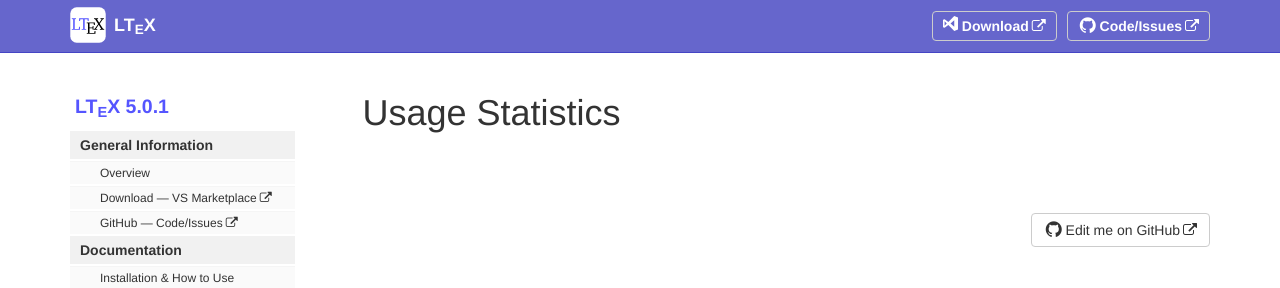
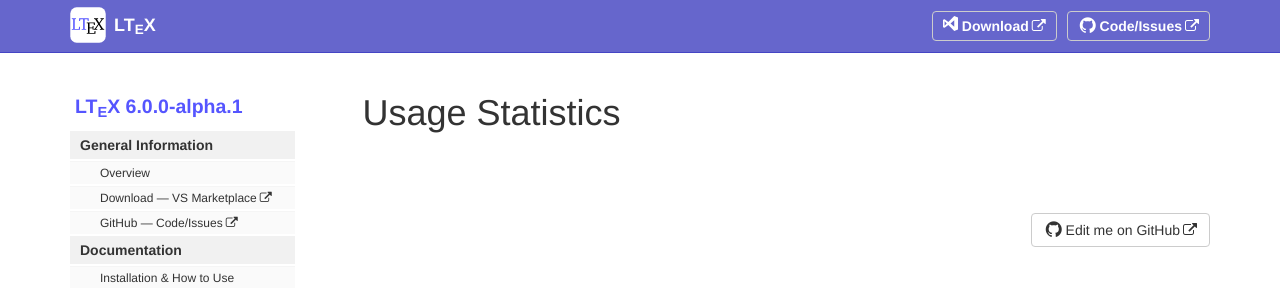
Before and after one commit to valentjn/vscode-ltex, a Jekyll site: the page built from pages/stats.md, in a window 1280 px wide. Shown: the top 288 px of the page. Built offline with Jekyll 4.4.1, drawn with Linux system fonts in a browser that asks for light colours.

Commit message:
Bump to 6.0.0-alpha.1

```diff
--- a/_data/sidebars/sidebar.yml
+++ b/_data/sidebars/sidebar.yml
@@ -1,7 +1,7 @@
 entries:
   - title: "sidebar"
     product: "LT<sub>E</sub>X"
-    version: "5.0.1"
+    version: "6.0.0-alpha.1"
     folders:
       - title: "General Information"
         output: "web"
```
